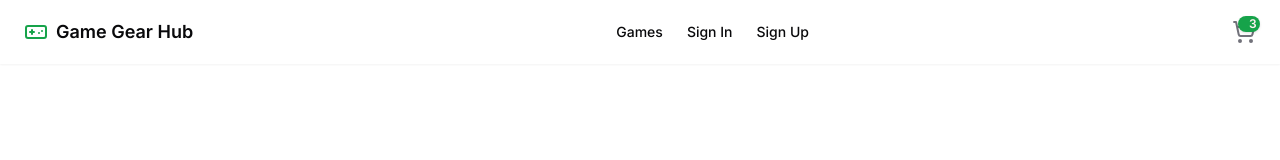
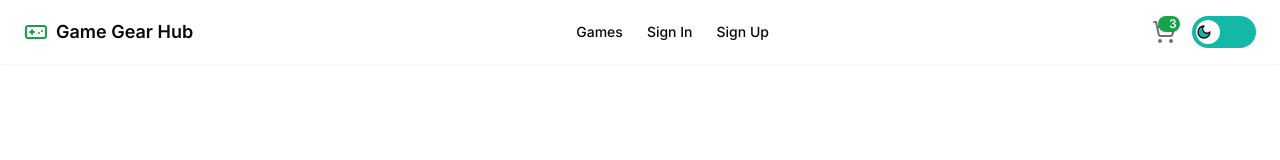
Before and after one commit to peterdinis/Game-Gear-Hub, a Next.js app: page / in a window 1280 px wide. Shown: the top 160 px of the page. Built offline with nearby package versions, Linux system fonts and the light colour scheme.

Commit message:
fix: Updating missing parts in Navigation WIP

```diff
--- a/app/_components/shared/Navigation.tsx
+++ b/app/_components/shared/Navigation.tsx
@@ -3,7 +3,7 @@ import { Badge } from "@/components/ui/badge"
 import { Sheet, SheetTrigger, SheetContent } from "@/components/ui/sheet"
 import { Button } from "@/components/ui/button"
 import { FC, SVGProps } from "react"
-
+import ThemeButton from "./ThemeButton"
 
 const Navigation: FC = () => {
   return (
@@ -31,6 +31,7 @@ const Navigation: FC = () => {
               3
             </Badge>
           </Link>
+          <ThemeButton />
         </div>
         <Sheet>
           <SheetTrigger asChild>
```
